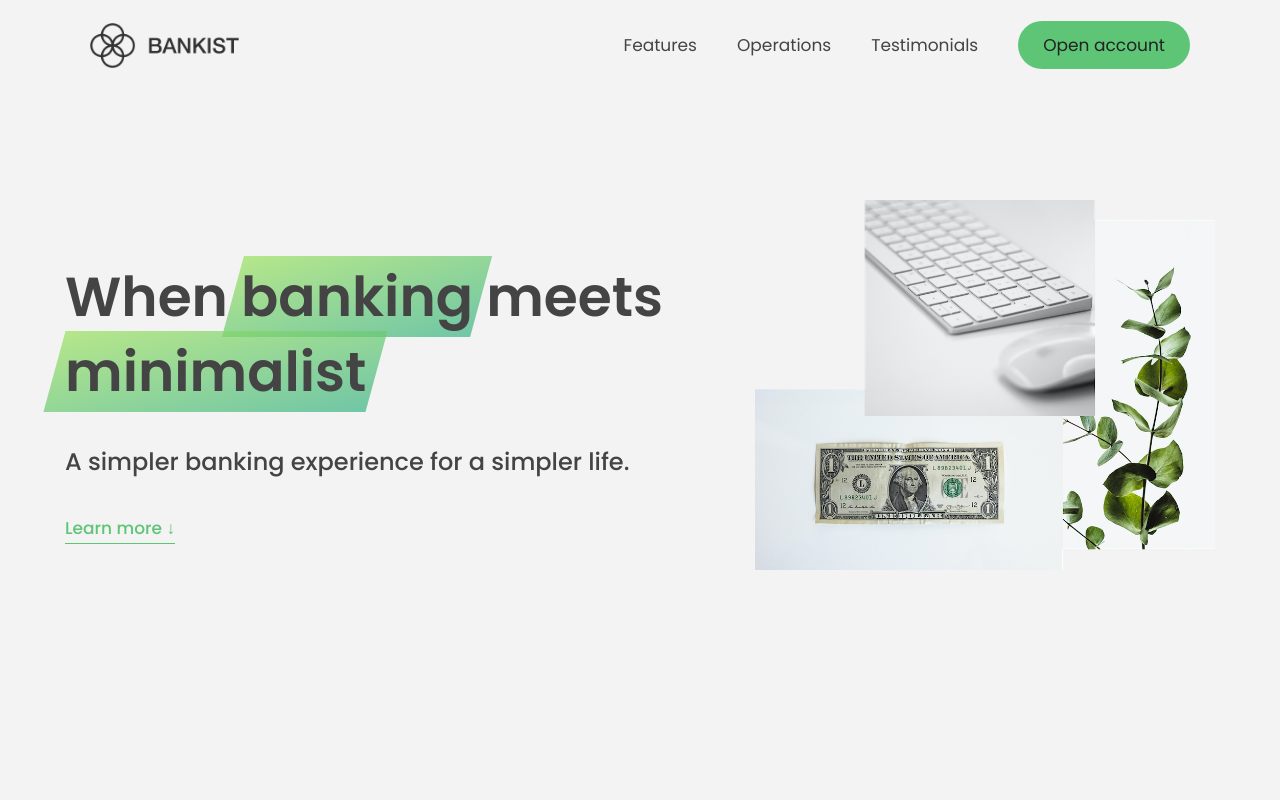
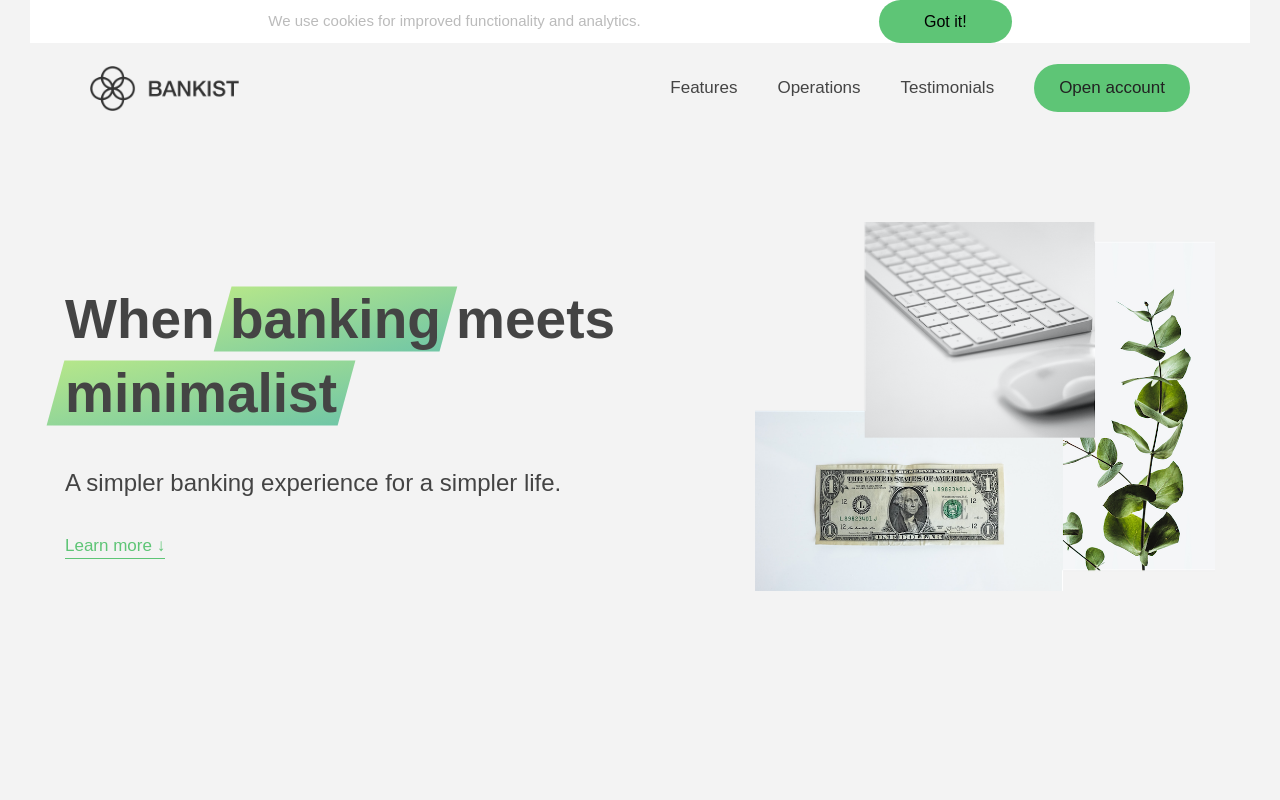
Before and after one commit to GentleMizt/Bankist-Website, a plain HTML site: page index.html in a window 1280 px wide. Shown: the top 800 px of the page. Drawn offline with Linux system fonts and the light colour scheme.

Commit message:
progress

```diff
--- a/index.html
+++ b/index.html
@@ -6,10 +6,10 @@
     <meta http-equiv="X-UA-Compatible" content="ie=edge" />
     <link rel="shortcut icon" type="image/png" href="img/icon.png" />
 
-    <link
+    <!-- <link
       href="https://fonts.googleapis.com/css?family=Poppins:300,400,500,600&display=swap"
       rel="stylesheet"
-    />
+    /> -->
     <link rel="stylesheet" href="style.css" />
     <title>Bankist | When Banking meets Minimalist</title>
   </head>
--- a/lancer.js
+++ b/lancer.js
@@ -29,3 +29,30 @@ document.addEventListener('keydown', function (e) {
     closeModal();
   }
 });
+
+// SELECTING ELEMENTS //
+console.log(document.documentElement);
+console.log(document.head);
+console.log(document.body);
+
+const header = document.querySelector('.header');
+const allSections = document.querySelectorAll('.section');
+console.log(allSections);
+
+document.getElementById('section-1');
+const allButtons = document.getElementsByTagName('button'); // This returns an HTML Collection
+console.log(allButtons);
+
+console.log(document.getElementsByClassName('btn'));
+
+// CREATING AND INSERTING ELEMENTS //
+
+// .insertAdjacentHTML
+
+const message = document.createElement('div');
+message.classList.add('cookie-message');
+// message.textContent = 'We use cookies for improved functionality and analytics';
+message.innerHTML =
+  'We use cookies for improved functionality and analytics. <button class="btn btn--close-cookie">Got it!</button>';
+
+header.prepend(message);
```
